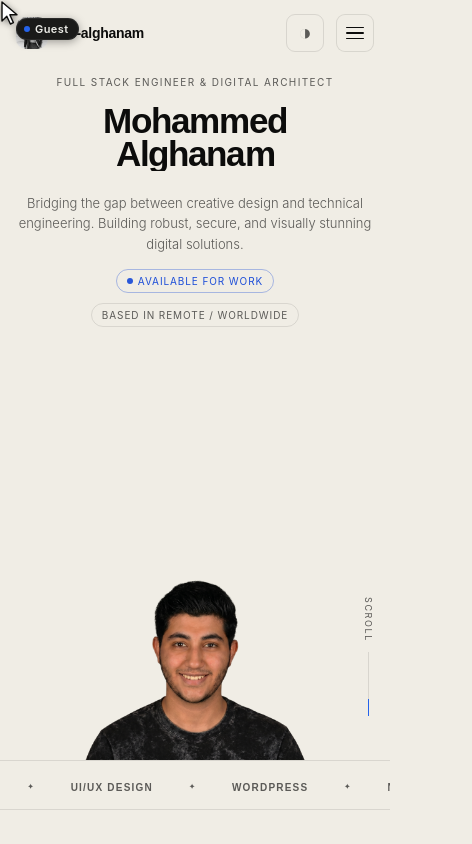
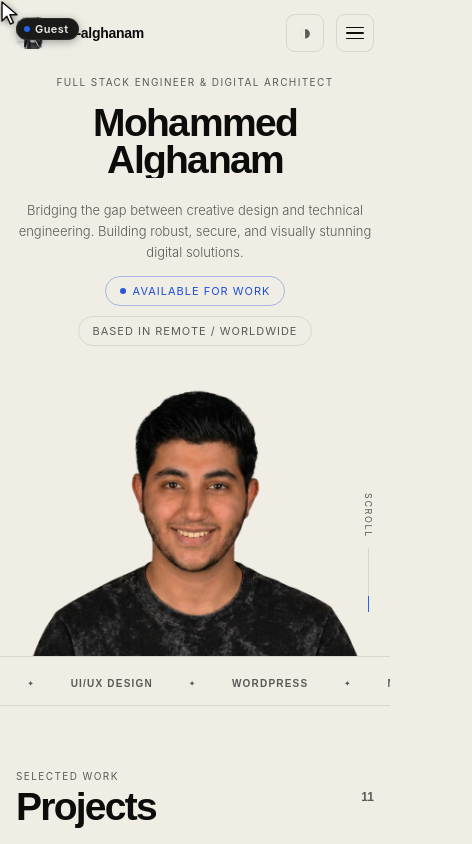
Before and after one commit to H3m0rv1ch1/My-Portfolio, a React (Vite) app: page / in a window 390 px wide. Shown: the top 844 px of the page, 472 px wide, since content can reach past the window. Built offline with nearby package versions, Linux system fonts and the light colour scheme.

Commit message:
fix: adjust hero layout and styles for improved mobile responsiveness

```diff
--- a/src/styles/global.css
+++ b/src/styles/global.css
@@ -1463,16 +1463,23 @@ body.menu-open {
 
   /* Hero — stacked layout: text on top, photo at bottom */
   #hero {
-    min-height: 92svh;
+    min-height: 80svh;
     justify-content: flex-start;
     padding: 86px 20px 0;
   }
   .hero-bg {
+    position: relative;
     top: auto;
-    left: 12px;
-    right: 12px;
-    bottom: 0;
-    height: 50vh;
+    left: -27.5%;
+    right: auto;
+    bottom: auto;
+    width: 155%;
+    height: auto;
+    aspect-ratio: 2400 / 1340;
+    max-height: 62vh;
+    order: 5;
+    margin-top: auto;
+    margin-bottom: 0;
     background-position: center bottom !important;
     background-size: contain !important;
   }
@@ -1485,7 +1492,7 @@ body.menu-open {
   .hero-title {
     position: static;
     top: auto;
-    font-size: clamp(30px, 9vw, 48px);
+    font-size: clamp(32px, 10vw, 52px);
     line-height: 0.95;
     text-align: center;
     margin: 4px 0 26px;
@@ -1500,9 +1507,13 @@ body.menu-open {
     flex-direction: column;
     align-items: center;
     gap: 16px;
-    margin-bottom: calc(50vh + 28px);
-  }
-  .hero-right { align-items: center; }
+  }
+  .hero-right {
+    flex-direction: row;
+    flex-wrap: wrap;
+    justify-content: center;
+    align-items: center;
+  }
   .hero-desc { max-width: 100%; font-size: 14px; text-align: center; }
   .scroll-hint { top: auto; bottom: 56px; right: 20px; }
 
@@ -1582,16 +1593,23 @@ body.menu-open {
   .nav-logo { font-size: 14px; gap: 8px; }
 
   #hero {
-    min-height: 90svh;
+    min-height: 76svh;
     justify-content: flex-start;
     padding: 76px 16px 0;
   }
   .hero-bg {
+    position: relative;
     top: auto;
-    left: 8px;
-    right: 8px;
-    bottom: 0;
-    height: 44vh;
+    left: -27.5%;
+    right: auto;
+    bottom: auto;
+    width: 155%;
+    height: auto;
+    aspect-ratio: 2400 / 1340;
+    max-height: 58vh;
+    order: 5;
+    margin-top: auto;
+    margin-bottom: 0;
     background-position: center bottom !important;
     background-size: contain !important;
   }
@@ -1599,7 +1617,7 @@ body.menu-open {
   .hero-title {
     position: static;
     top: auto;
-    font-size: clamp(28px, 9vw, 40px);
+    font-size: clamp(30px, 10vw, 44px);
     line-height: 0.95;
     text-align: center;
     margin: 4px 0 22px;
@@ -1611,10 +1629,9 @@ body.menu-open {
   }
 
   .hero-eyebrow { font-size: 10px; margin-bottom: 12px; text-align: center; }
-  .hero-bottom { align-items: center; gap: 14px; margin-bottom: calc(44vh + 24px); }
+  .hero-bottom { align-items: center; gap: 14px; }
   .hero-right { align-items: center; }
   .hero-desc { font-size: 13px; line-height: 1.6; text-align: center; }
-  .pill { font-size: 10px; padding: 5px 10px; gap: 5px; }
   .scroll-hint { bottom: 44px; right: 16px; }
 
   #work, #about, #contact { padding: 64px 16px; }
@@ -1702,7 +1719,6 @@ body.menu-open {
   .skill-pill { padding: 8px 16px; }
   .cf-right a { padding: 8px 0; }
   .back-to-top { width: 44px; height: 44px; }
-  .pill { padding: 8px 14px; }
 
   /* Hover expand tap-friendly */
   .he-row { min-height: 56px; }
@@ -1734,3 +1750,23 @@ body.menu-open {
   .pill-dot { animation: none; }
   * { transition-duration: 0.01ms !important; animation-duration: 0.01ms !important; }
 }
+
+/* ---- Short screens / landscape phones & tablets (mobile hero only) ---- */
+@media (max-width: 900px) and (max-height: 600px) {
+  #hero {
+    min-height: auto;
+    padding-top: 68px;
+  }
+  .hero-eyebrow { margin-bottom: 8px; }
+  .hero-title {
+    font-size: clamp(24px, 8vw, 36px);
+    margin: 2px 0 14px;
+  }
+  .hero-bottom { gap: 10px; }
+  .hero-desc { max-width: 90%; }
+  .hero-bg {
+    width: 130%;
+    left: -15%;
+    max-height: 52vh;
+  }
+}
```
